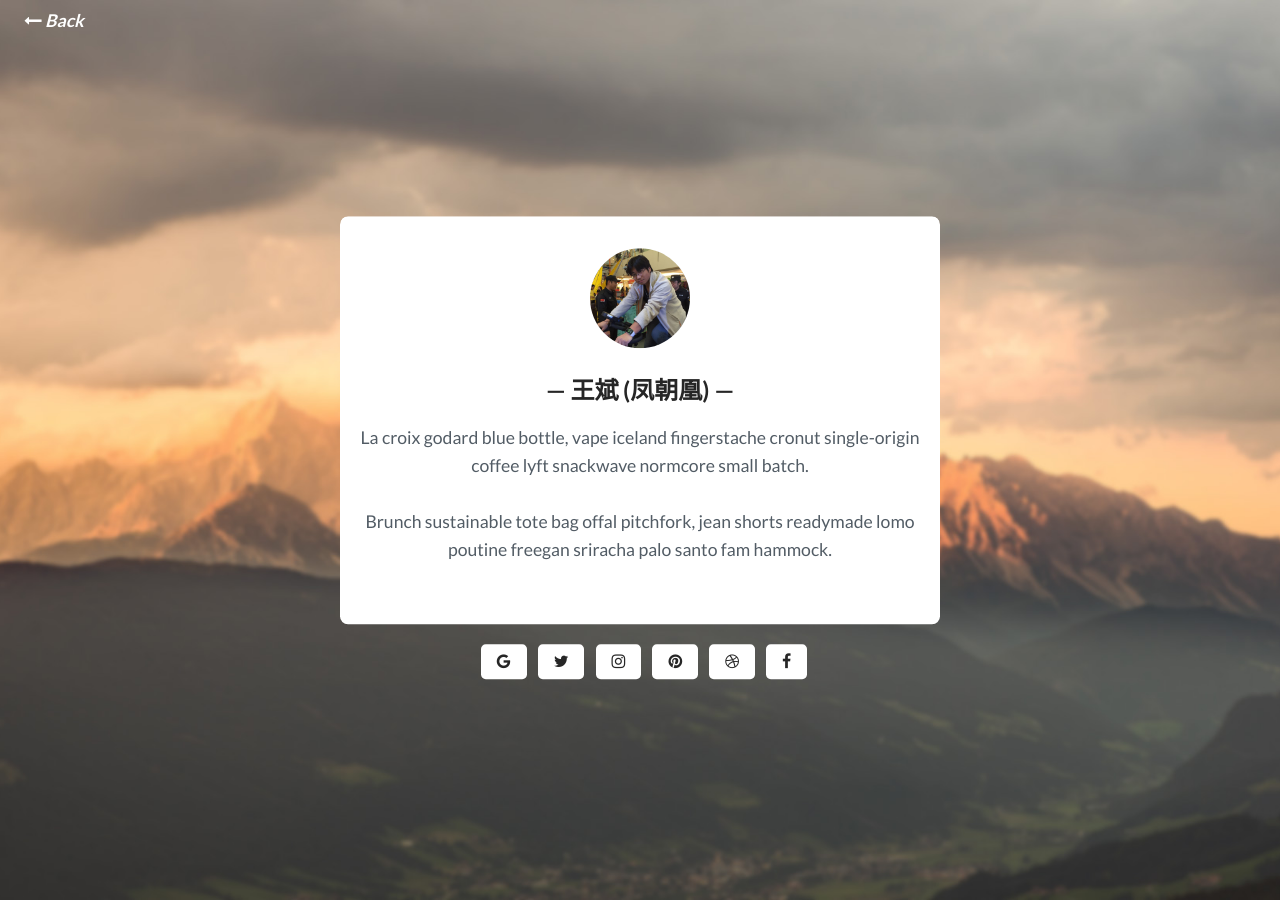
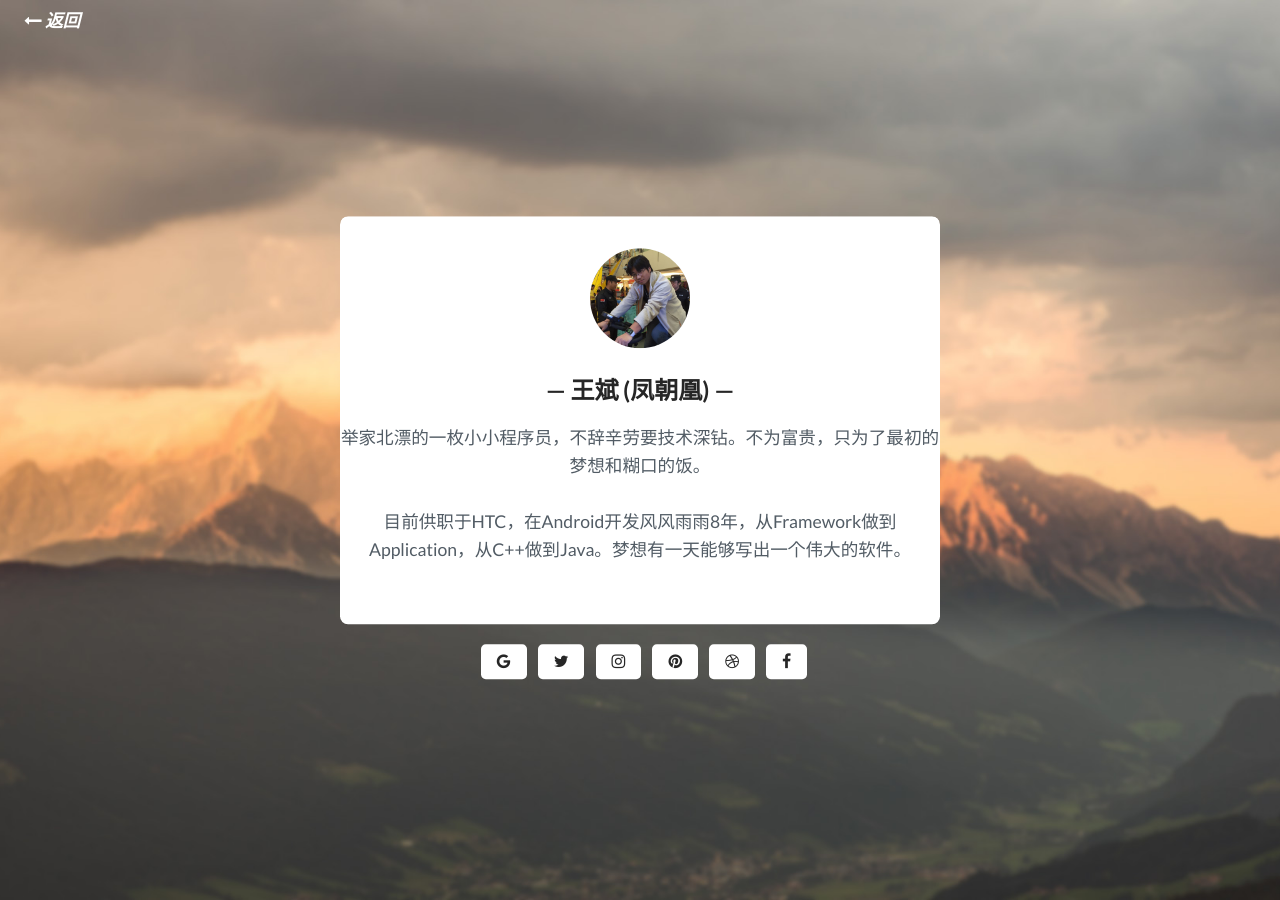
Before and after one commit to wangbinds/wangbinds.github.io, a Jekyll site: the page built from _pages/about.html, in a window 1280 px wide. Built offline with Jekyll 4.4.1, drawn with Linux system fonts in a browser that asks for light colours.

Commit message:
change about content to Mine

```diff
--- a/_config.yml
+++ b/_config.yml
@@ -14,7 +14,8 @@
 # Author settings
 author-pic: face.jpg # your photo
 author-name: 王斌 <span>(凤朝凰)</span> # your name
-about-author: # about author
+about-author: 举家北漂的一枚小小程序员，不辞辛劳要技术深钻。不为富贵，只为了最初的梦想和糊口的饭。 # about author
+about-work: 目前供职于HTC，在Android开发风风雨雨8年，从Framework做到Application，从C++做到Java。梦想有一天能够写出一个伟大的软件。
 email: wangbinds@qq.com # your email
 phone: 18601028640 # your pnone number
 website: https://wangbinds.coding.me # you website
--- a/_includes/header.html
+++ b/_includes/header.html
@@ -2,7 +2,7 @@
 <header class="main_header">
 	<a href="{{site.baseurl}}/" class="logo">{% if site.logo %}<img src="{{site.baseurl}}/assets/img/{{site.logo}}"/>{% else %}{{site.author-name}}{% endif %}</a>
   <nav class="main_menu">
-    <a href="{{site.baseurl}}/about/">关于我</a>
-    <a href="{{site.baseurl}}/contact/">联系我</a>
+    <a href="{{site.baseurl}}/about/">关于</a>
+    <a href="{{site.baseurl}}/contact/">联系</a>
   </nav>
 </header> <!-- End Section Header -->
--- a/_pages/about.html
+++ b/_pages/about.html
@@ -1,10 +1,10 @@
 ---
 layout: default
-title: About
+title: 关于
 permalink: /about/
 ---
 <section class="about">
-  <a href="{{site.baseurl}}/" class="button_back"><i class="fa fa-long-arrow-left" aria-hidden="true"></i> Back</a>
+  <a href="{{site.baseurl}}/" class="button_back"><i class="fa fa-long-arrow-left" aria-hidden="true"></i> 返回</a>
   <div class="about_box">
     <div class="author">
         <div class="author_image">
@@ -13,7 +13,7 @@ permalink: /about/
         <div class="author_info">
           <h2 class="author_title">{% if site.author-name %}{{site.author-name}}{% else %}Dwayne Newman{% endif %}</h2>
           <p class="author_subtitle">{% if site.about-author %}{{site.about-author}}{% else %}La croix godard blue bottle, vape iceland fingerstache cronut single-origin coffee lyft snackwave normcore small batch.{% endif %}</p>
-          <p class="author_subtitle">Brunch sustainable tote bag offal pitchfork, jean shorts readymade lomo poutine freegan sriracha palo santo fam hammock.</p>
+          <p class="author_subtitle">{% if site.about-work %}{{site.about-work}}{% else %}Brunch sustainable tote bag offal pitchfork, jean shorts readymade lomo poutine freegan sriracha palo santo fam hammock.{% endif %}</p>
         </div>
       </div>
 
--- a/_pages/contact.html
+++ b/_pages/contact.html
@@ -1,6 +1,6 @@
 ---
 layout: default
-title: 联系我
+title: 联系
 permalink: /contact/
 ---
 <section class="contact">
```
